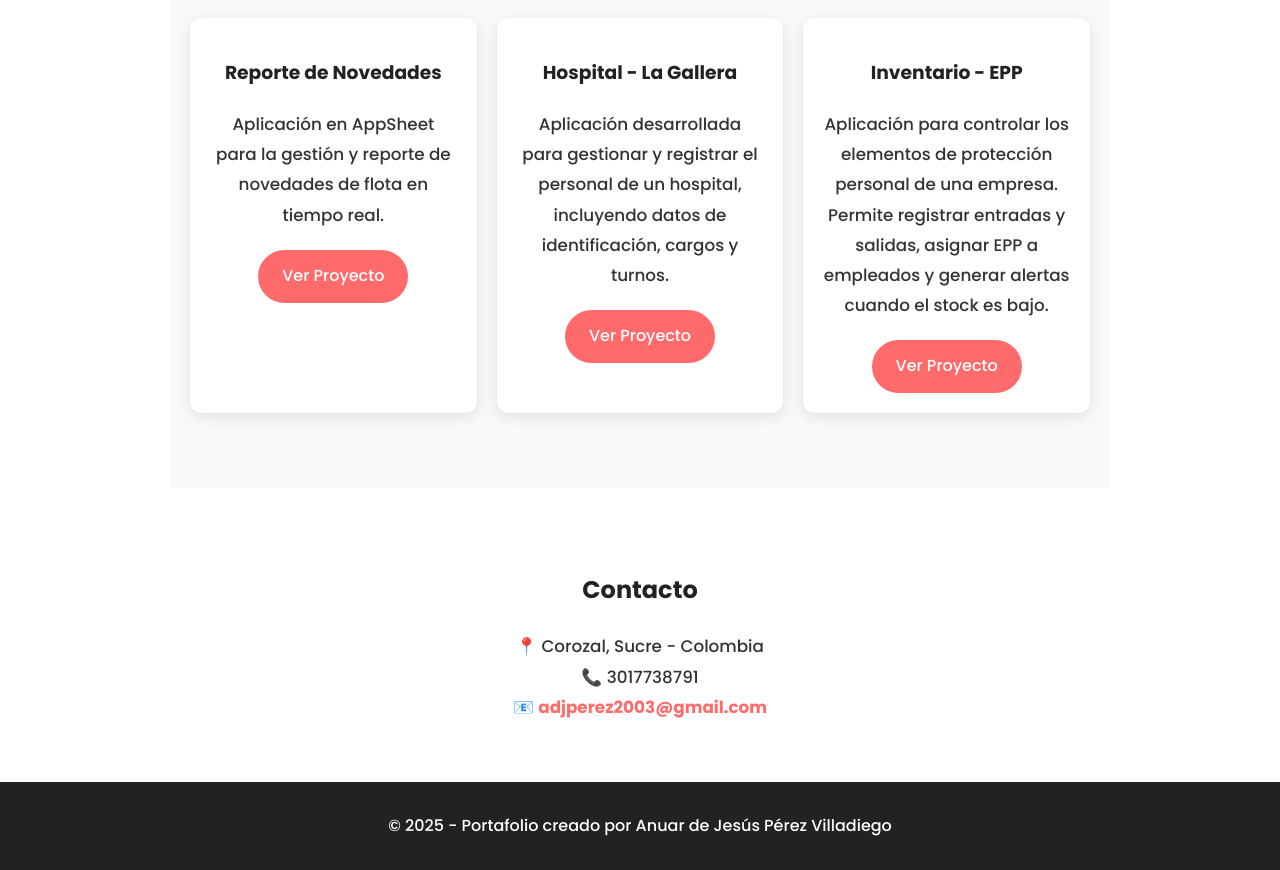
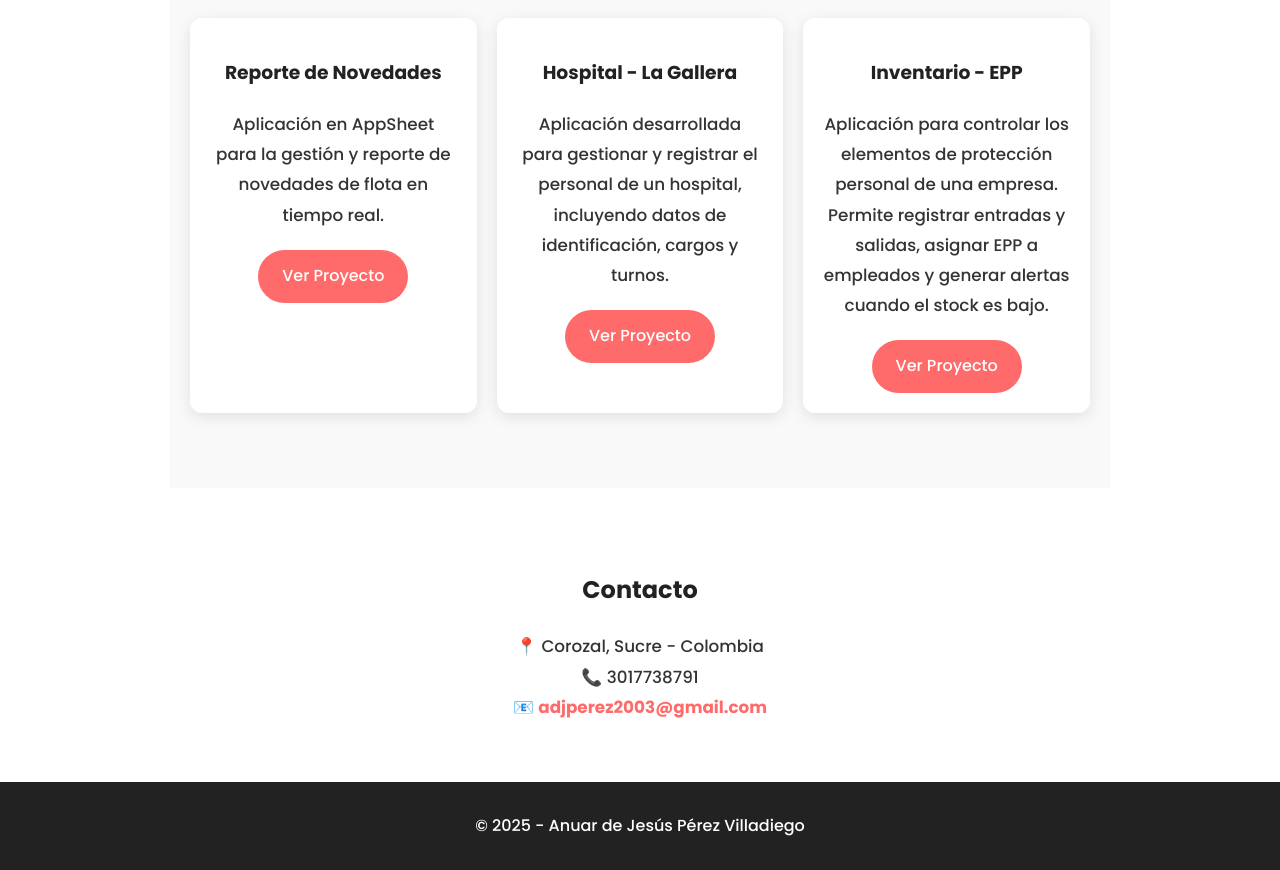
Before and after one commit to AnuarPerez/portafolio-anuarperez, a plain HTML site: page index.html in a window 1280 px wide. Shown: the part 2107-2977 px from the top of the page. Drawn offline with Linux system fonts and the light colour scheme.

Commit message:
Update index.html

```diff
--- a/index.html
+++ b/index.html
@@ -91,7 +91,7 @@
   </section>
 
   <footer class="reveal fade-up">
-    <p>© 2025 - Portafolio creado por Anuar de Jesús Pérez Villadiego</p>
+    <p>© 2025 - Anuar de Jesús Pérez Villadiego</p>
   </footer>
 
   <script src="script.js"></script>
```
